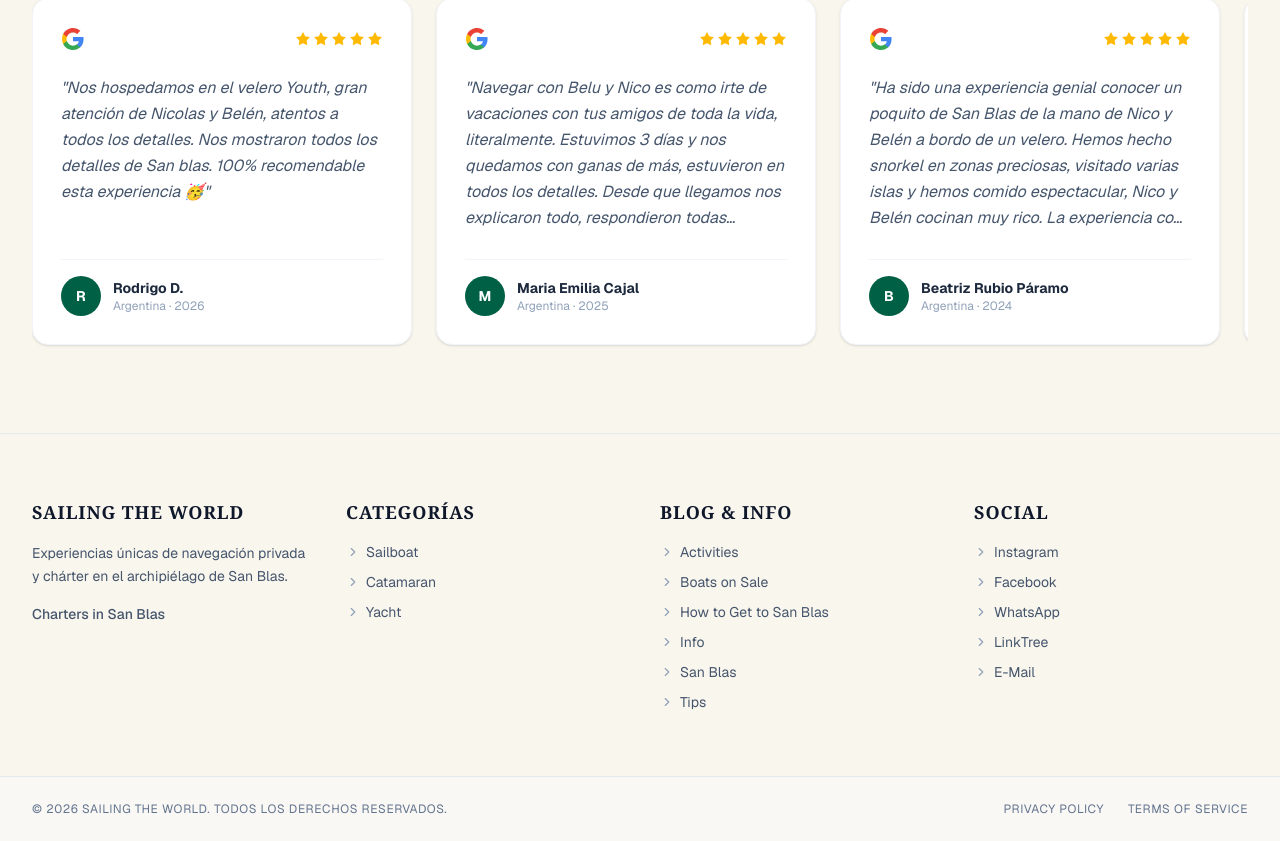
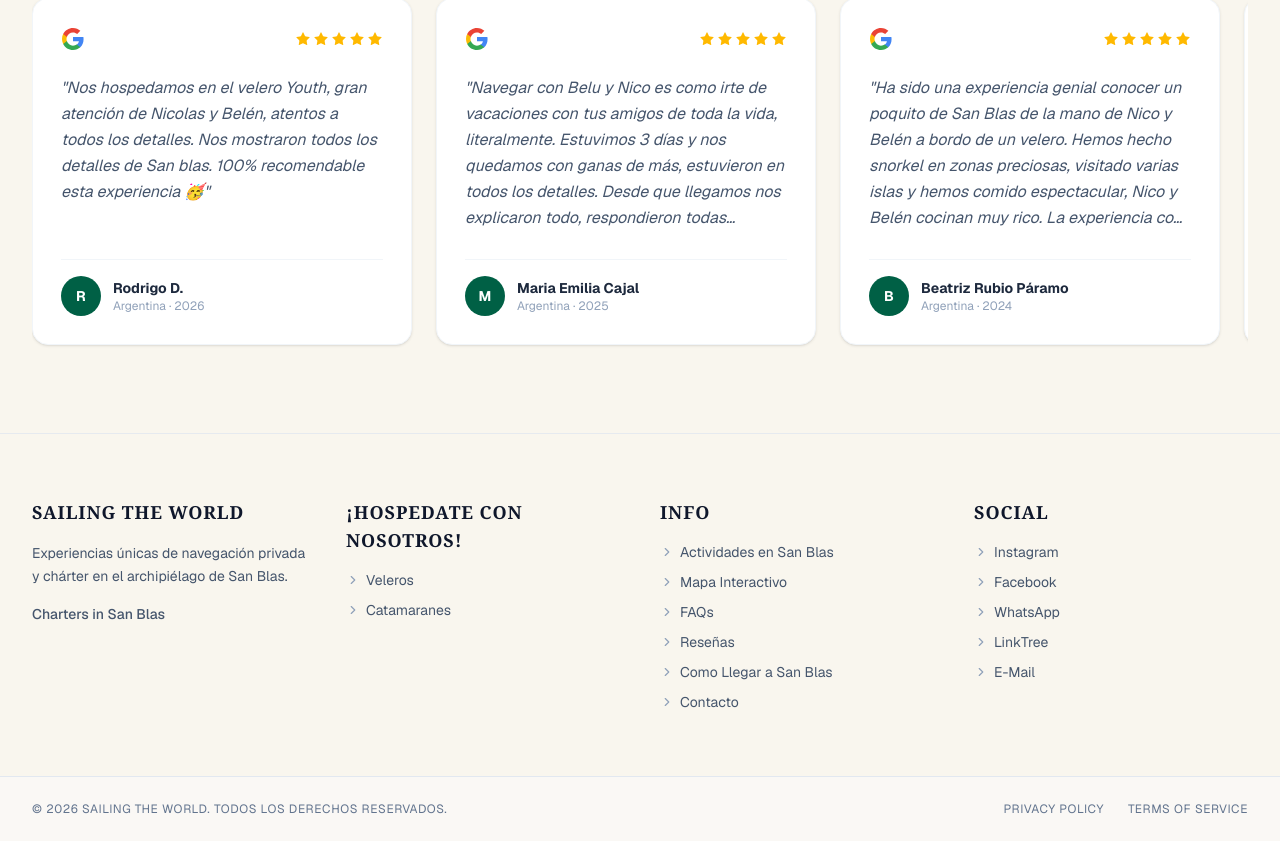
Before and after one commit to Rodrigomdiaz92/Mapa-interactivo, a Next.js app: page / in a window 1280 px wide. Shown: the part 5593-6434 px from the top of the page. Built offline with nearby package versions, Linux system fonts and the light colour scheme.

Commit message:
cambios rutas

```diff
--- a/app/actividades/page.tsx
+++ b/app/actividades/page.tsx
@@ -4,6 +4,7 @@ import DestacadoBarcoReelWidget from "@/components/boatsale/DestacadoBarcoReelWi
 import { WhatsAppButton } from "@/components/layout/WhatsAppButton";
 import InteractiveMap from "@/components/map/InteractiveMap";
 import { InteractiveMapWidget } from "@/components/map/InteractiveMapWidget";
+import HistoryGridCard from "@/components/navegacionynaturaleza/HistoryGridCard";
 import DecisionButtons from "@/components/ui/DecisionButtons";
 import Experiencias from "@/components/ui/Experiencias";
 import FAQ from "@/components/ui/FAQ";
@@ -37,8 +38,22 @@ export default function GunayalaMap() {
 };
   return (
     <div>
+      <section id="mapa-interactivo">
         <InteractiveMap />
+      </section>
+      <section id="experiencias">
         <Experiencias />
+      </section>
+      <section id="como-llegar">
+        <HistoryGridCard
+                   badge="GUÍA DE VIAJE"
+                   title="¿Cómo llegar al paraíso de San Blas?"
+                   text="Te mostramos el paso a paso para llegar a nuestras embarcaciones y empezar la aventura. Nuestros queridos amigos de @flotandoando_ te cuentan de primera mano cómo es la experiencia para llegar a tu proximo hospedaje en el archipiélago de San Blas."
+                   instagramUrl="https://www.instagram.com/reel/DVRn9SHDgzv"
+                   quote="El viaje hacia el paraíso también es parte de la aventura."
+                 />
+      </section>
+      <section id="desicion">
         <DecisionButtons
           optionPrimary={{
             label: "Paseos & Charters",
@@ -53,9 +68,16 @@ export default function GunayalaMap() {
             icon: Sparkles,
           }}
         />
+      </section>
+      <section id="faqs">
         <FAQ />
+      </section>
+      <section id="resenas">
         <Reseñas/>
+      </section>
+      <section id="destacado-barco">
         <DestacadoBarcoReelWidget {...barcoDestacadoReel} />
+      </section>
 
      <WhatsAppButton
         phoneNumber="+50766302038"
--- a/components/layout/FooterCustom.tsx
+++ b/components/layout/FooterCustom.tsx
@@ -18,7 +18,7 @@ export const FooterCustom = () => {
             </p>
             <ul className="space-y-2 text-sm text-slate-600">
               <li>
-                <a href="#charters" className="hover:text-emerald-700 font-medium transition-colors">
+                <a href="/charters" className="hover:text-emerald-700 font-medium transition-colors">
                   Charters in San Blas
                 </a>
               </li>
@@ -28,14 +28,19 @@ export const FooterCustom = () => {
           {/* Columna 2 */}
           <div>
             <h3 className="text-slate-900 font-serif font-bold text-lg uppercase tracking-wider mb-4">
-              Categorías
+              ¡Hospedate con nosotros!
             </h3>
             <ul className="space-y-2.5 text-sm text-slate-600">
-              {['Sailboat', 'Catamaran', 'Yacht'].map((item) => (
-                <li key={item}>
-                  <a href={`#${item.toLowerCase()}`} className="group flex items-center gap-1.5 hover:text-emerald-700 transition-colors">
+              {[
+                {categoria: 'Veleros',
+                href: '/charters?category=Sailboat' },
+                {categoria: 'Catamaranes',
+                href: '/charters?category=Catamaran'},
+              ].map((item) => (
+                <li key={item.categoria}>
+                  <a href={item.href} target="_blank" rel="noopener noreferrer" className="group flex items-center gap-1.5 hover:text-emerald-700 transition-colors">
                     <ChevronRight className="w-3.5 h-3.5 text-slate-400 group-hover:text-emerald-700 transition-colors" />
-                    {item}
+                    {item.categoria}
                   </a>
                 </li>
               ))}
@@ -45,21 +50,30 @@ export const FooterCustom = () => {
           {/* Columna 3 */}
           <div>
             <h3 className="text-slate-900 font-serif font-bold text-lg uppercase tracking-wider mb-4">
-              Blog & Info
+              Info
             </h3>
             <ul className="space-y-2.5 text-sm text-slate-600">
               {[
-                'Activities',
-                'Boats on Sale',
-                'How to Get to San Blas',
-                'Info',
-                'San Blas',
-                'Tips',
+                {titulo: 'Actividades en San Blas',
+                href: '/actividades#experiencias'},
+                /*{titulo: 'Barcos a Venta',
+                href: '/barcos-a-venta'},*/
+                {titulo: 'Mapa Interactivo',
+                href: '/actividades#mapa-interactivo'},
+                {titulo: 'FAQs',
+                href: '/actividades#faqs'},
+                {titulo: 'Reseñas',
+                href: '/actividades#resenas'},
+                {titulo: 'Como Llegar a San Blas',
+                href: '/actividades#como-llegar'},
+                {titulo: 'Contacto',
+                href: '/contacto'},
+
               ].map((item) => (
-                <li key={item}>
-                  <a href="#" className="group flex items-center gap-1.5 hover:text-emerald-700 transition-colors">
+                <li key={item.titulo}>
+                  <a href={item.href} target="_blank" rel="noopener noreferrer" className="group flex items-center gap-1.5 hover:text-emerald-700 transition-colors">
                     <ChevronRight className="w-3.5 h-3.5 text-slate-400 group-hover:text-emerald-700 transition-colors" />
-                    {item}
+                    {item.titulo}
                   </a>
                 </li>
               ))}
@@ -73,16 +87,16 @@ export const FooterCustom = () => {
             </h3>
             <ul className="space-y-2.5 text-sm text-slate-600">
               {[
-                'Instagram',
-                'Facebook',
-                'WhatsApp',
-                'LinkTree',
-                'E-Mail',
+                {titulo: 'Instagram', href: 'https://www.instagram.com/sailingthe.world/'},
+                {titulo: 'Facebook', href: 'https://www.facebook.com/sailingtheworld25'},
+                {titulo: 'WhatsApp', href: 'https://wa.me/+50766302038?text=(F)Hola! Quisiera más información sobre los charters en San Blas.'},
+                {titulo: 'LinkTree', href: 'https://linktr.ee/sailingtheworld'},
+                {titulo: 'E-Mail', href: 'mailto:contacto@sailingtheworld.net'},
               ].map((item) => (
-                <li key={item}>
-                  <a href="#" className="group flex items-center gap-1.5 hover:text-emerald-700 transition-colors">
+                <li key={item.titulo}>
+                  <a href={item.href} target="_blank" rel="noopener noreferrer" className="group flex items-center gap-1.5 hover:text-emerald-700 transition-colors">
                     <ChevronRight className="w-3.5 h-3.5 text-slate-400 group-hover:text-emerald-700 transition-colors" />
-                    {item}
+                    {item.titulo}
                   </a>
                 </li>
               ))}
```
Lines whose indentation alone changed are shown as unchanged.
